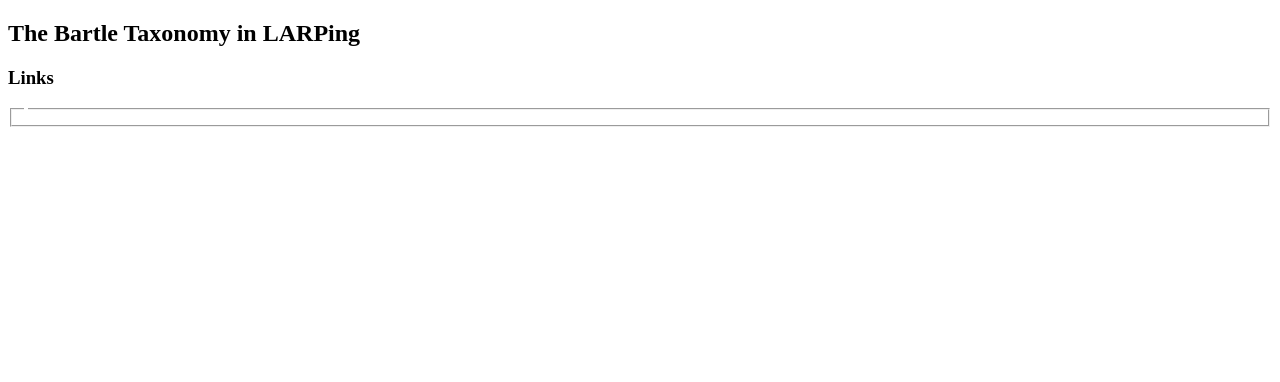
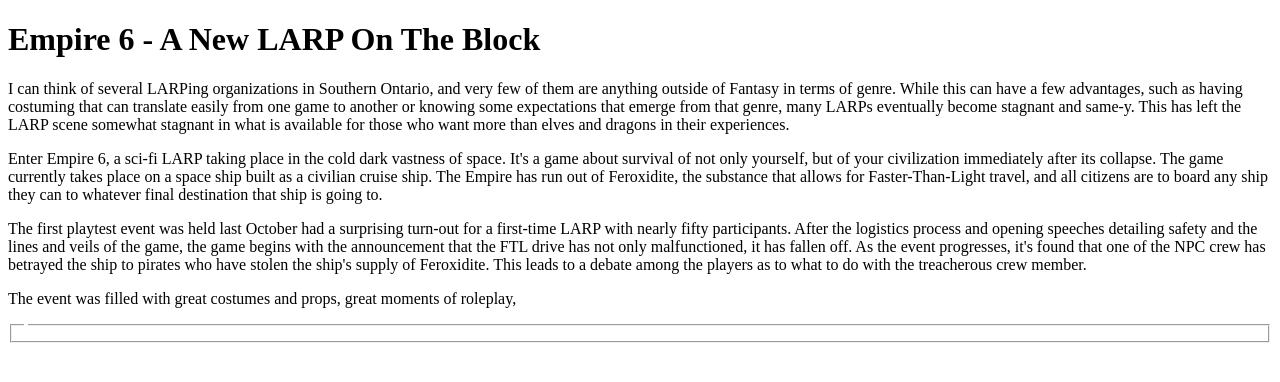
Before and after one commit to DFHenry/http5121-webDesign-fall2025, a plain HTML site: page Assignment1/index.html in a window 1280 px wide. Drawn offline with Linux system fonts and the light colour scheme.

Commit message:
updated assignment 1 files, added css

```diff
--- a/Assignment1/index.html
+++ b/Assignment1/index.html
@@ -2,7 +2,7 @@
 <html lang="en">
     <head>
         <meta charset="utf-8">
-        <!-- <style ="style.css"></style> -->
+        <style ="style.css"></style>
         <title>David Henry - Assignment 1</title>
     </head>
 
@@ -12,15 +12,44 @@
         </header>
 
         <main>
-            <h2>The Bartle Taxonomy in LARPing</h2>
+            <h1>Empire 6 - A New LARP On The Block</h1>
             <article>
+                <p>
+                    I can think of several LARPing organizations in Southern Ontario, and very few of them are anything
+                    outside of Fantasy in terms of genre. While this can have a few advantages, such as having costuming
+                    that can translate easily from one game to another or knowing some expectations that emerge from that
+                    genre, many LARPs eventually become stagnant and same-y. This has left the LARP scene somewhat stagnant
+                    in what is available for those who want more than elves and dragons in their experiences.
+                </p>
+                <p>
+                    Enter Empire 6, a sci-fi LARP taking place in the cold dark vastness of space. It's a game about survival
+                    of not only yourself, but of your civilization immediately after its collapse. The game currently takes
+                    place on a space ship built as a civilian cruise ship. The Empire has run out of Feroxidite, the substance
+                    that allows for Faster-Than-Light travel, and all citizens are to board any ship they can to whatever
+                    final destination that ship is going to.
+                </p>
+                <p>
+                    The first playtest event was held last October had a surprising turn-out for a first-time LARP with nearly
+                    fifty participants. After the logistics process and opening speeches detailing safety and the lines and veils
+                    of the game, the game begins with the announcement that the FTL drive has not only malfunctioned, it has
+                    fallen off. As the event progresses, it's found that one of the NPC crew has betrayed the ship to pirates
+                    who have stolen the ship's supply of Feroxidite. This leads to a debate among the players as to what to do
+                    with the treacherous crew member.
+                </p>
+                <p>
+                    The event was filled with great costumes and props, great moments of roleplay,
+                </p>
 
             </article>
+
+            <aside>
+
+            </aside>
+
+            <section>
+
+            </section>
         </main>
-
-        <nav>
-            <h3>Links</h3>
-        </nav>
 
         <footer>
             <fieldset>
```
Also changed, not shown: Assignment1/style.css (added).
